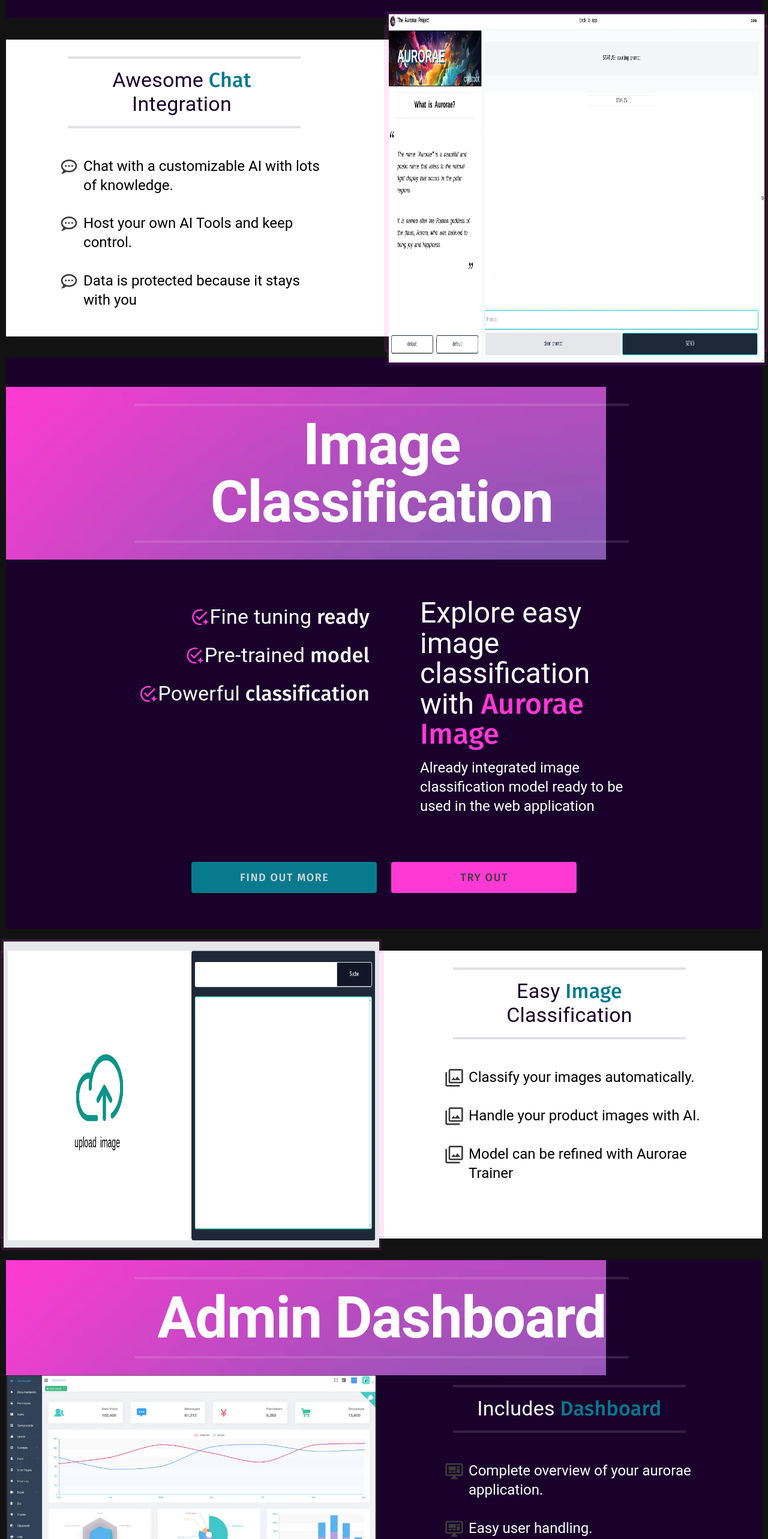
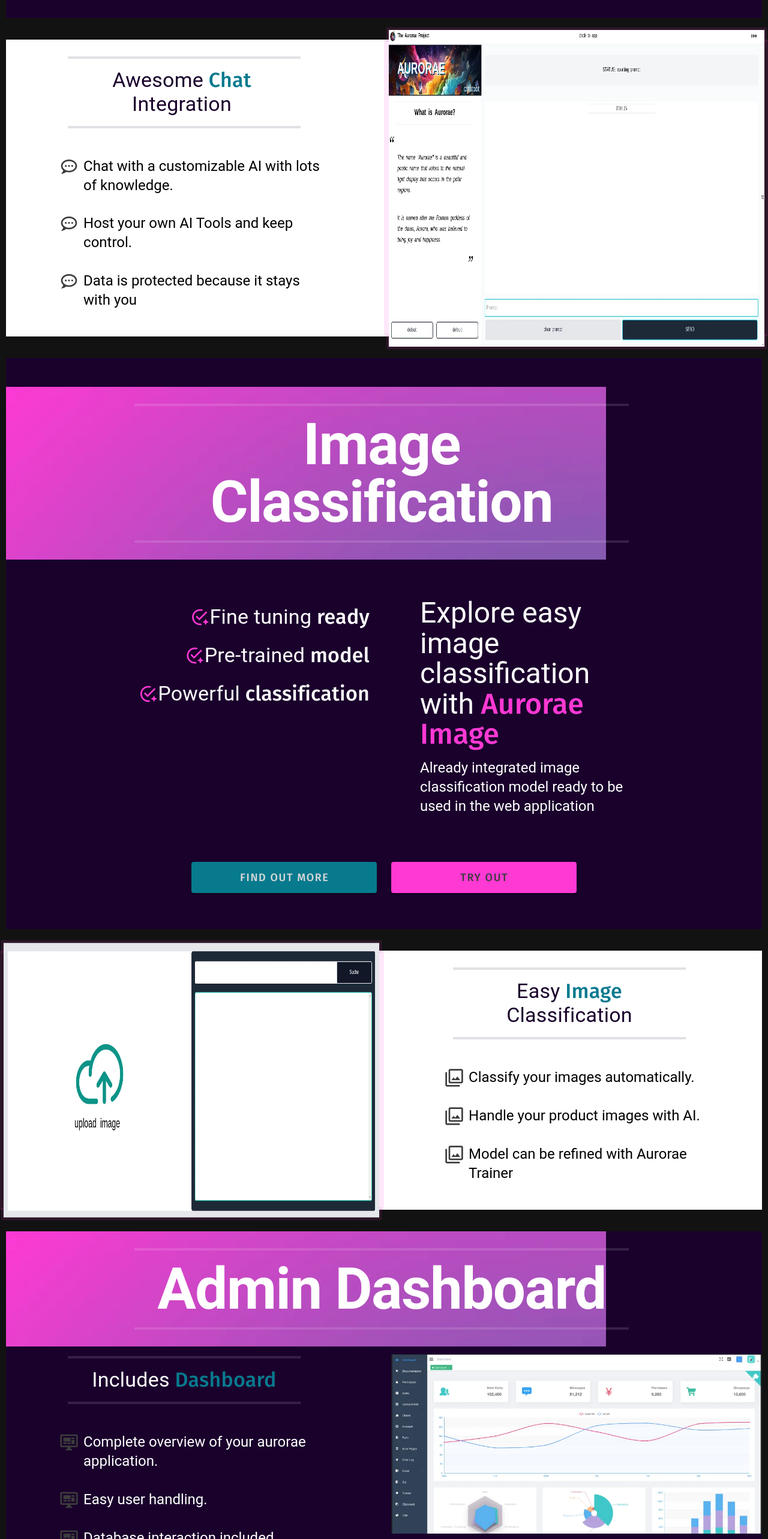
Before and after one commit to VelimirMueller/aurorae_landing_page, a Vue app: page / in a window 1280 px wide. Shown: the part 2593-5159 px from the top of the page at 60% size. Built offline with nearby package versions, Linux system fonts and the light colour scheme; a web font is replaced by a local one.

Commit message:
refactor landing page more

```diff
--- a/src/components.d.ts
+++ b/src/components.d.ts
@@ -18,7 +18,8 @@
     LandingFeatureLeft: typeof import('./components/pages/landing/LandingFeature/LandingFeatureLeft.vue')['default']
     LandingFeatureRight: typeof import('./components/pages/landing/LandingFeature/LandingFeatureRight.vue')['default']
     LandingHero: typeof import('./components/pages/landing/LandingHero.vue')['default']
-    LeftRight: typeof import('./components/structure/LeftRight.vuetRight.vue')['default']
+    LeftRight: typeof import('./components/structure/LeftRight.vue')['default']
+    LeftRightScalingImage: typeof import('./components/structure/LeftRightScalingImage.vue')['default']
     LoginForm: typeof import('./components/pages/signin/Loginform/LoginForm.vue')['default']
     LogoLine: typeof import('./components/LogoLine.vue')['default']
     MainHeadline: typeof import('./components/text/MainHeadline.vue')['default']
--- /dev/null
+++ b/src/components/structure/LeftRightScalingImage.vue
@@ -0,0 +1,27 @@
+<template>
+  <v-row :class="`pa-0 ${isReverse ? 'flex-row-reverse' : ''}`">
+    <v-col
+      cols="12"
+      md="6"
+      class="my-auto icon">
+      <slot name="left" />
+    </v-col>
+
+    <v-col
+      cols="12"
+      md="6"
+      class="pa-0 scale mt-12 mt-md-0 d-none d-md-block">
+      <slot name="right" />
+    </v-col>
+  </v-row>
+</template>
+
+<script setup lang="ts">
+  defineProps({
+    isReverse: {
+      type: Boolean,
+      required: false,
+      default: false
+    }
+  })
+</script>
--- a/src/pages/index.vue
+++ b/src/pages/index.vue
@@ -47,11 +47,8 @@
   </section>
 
   <section class="bg-white pa-md-0 my-12 dots">
-    <v-row class="pa-0">
-      <v-col
-        cols="12"
-        md="6"
-        class="my-auto icon">
+    <LeftRightScalingImage>
+      <template #left>
         <MainHeadline border-color="border-primary">
           <h4 class="mx-2 ml-md-0 text-left text-md-center text-sm-h4 text-h4">
             Awesome <span class="highlight-text">Chat</span> Integration
@@ -62,21 +59,18 @@
           :key="description.id">
           <TextIcon :description="description" />
         </template>
-      </v-col>
+      </template>
 
-      <v-col
-        cols="12"
-        md="6"
-        class="pa-0 scale mt-12 mt-md-0 d-none d-md-block">
+      <template #right>
         <div class="w-100 h-100 border-lg border-accent">
           <img
             class="scale w-100 h-100 border-lg border-accent"
-            src="../assets/chat.webp"
+            src="@/assets/chat.webp"
             alt=""
             lazy>
         </div>
-      </v-col>
-    </v-row>
+      </template>
+    </LeftRightScalingImage>
   </section>
 
   <section class="bg-primary min-section pt-md-15 my-12">
@@ -105,11 +99,8 @@
   </section>
 
   <section class="bg-white dots my-4">
-    <v-row class="pa-0 flex-row-reverse ">
-      <v-col
-        cols="12"
-        md="6"
-        class="my-auto pb-15">
+    <LeftRightScalingImage :is-reverse="true">
+      <template #left>
         <MainHeadline border-color="border-primary">
           <h4 class="mx-2 mx-md text-left text-md-center text-sm-h4 text-h4">
             Easy <span class="highlight-text">Image</span> Classification
@@ -120,12 +111,9 @@
           :key="description.id">
           <TextIcon :description="description" />
         </template>
-      </v-col>
+      </template>
 
-      <v-col
-        cols="12"
-        md="6"
-        class="pa-0 mt-12 mt-md-0 d-none d-md-block">
+      <template #right>
         <div class="w-100 h-100 border-lg border-accent">
           <img
             class="scale w-100 h-100 border-lg border-accent"
@@ -133,22 +121,14 @@
             alt=""
             lazy>
         </div>
-      </v-col>
-    </v-row>
+      </template>
+    </LeftRightScalingImage>
   </section>
 
   <section class="bg-primary my-md-12 my-2">
     <AnimatedHeadline headline="Admin Dashboard" />
     <LeftRight cta-route="/products#dashboard">
       <template #left>
-        <img
-          src="../assets/dashboard.webp"
-          class="w-100"
-          alt=""
-          lazy>
-      </template>
-
-      <template #right>
         <MainHeadline text-light>
           <h4 class="mx-4 mx-md-0 text-left text-sm-center text-sm-h4 text-h4">
             Includes <span class="highlight-text">Dashboard</span>
@@ -159,6 +139,14 @@
           :key="description.id">
           <TextIcon :description="description" />
         </template>
+      </template>
+
+      <template #right>
+        <img
+          src="../assets/dashboard.webp"
+          class="w-100"
+          alt=""
+          lazy>
       </template>
     </LeftRight>
   </section>
@@ -206,6 +194,7 @@
     iconDescriptionsTrainer
 } from '@/pages/landingPageData'
 import { useObserveIntersectionsAnimation } from '@/composables/useObserveIntersection'
+import LeftRightScalingImage from '@/components/structure/LeftRightScalingImage.vue';
 
 const featureAiChatSubheadline: string = '<p class="mx-2 mx-md-0 text-h5 text-md-h4 text-md-h4 text-lg-h3 text-md-left">Experience stunnning <span class="text-accent">AI</span> Chatbot integration with <span class="text-accent">Aurorae Chat</span></p>'
 const featureImageClassificationSubheadline: string = '<p class="mx-2 mx-md-0 text-h4 text-md-h4 text-lg-h3 text-md-left">Explore easy image classification with <span class="text-accent">Aurorae Image</span></p>'
--- a/src/pages/signin/index.vue
+++ b/src/pages/signin/index.vue
@@ -5,6 +5,5 @@
       headline="Sign in"
       text-light />
     <LoginForm />
-    <LogoLine class="opacity-0" />
   </section>
 </template>
```
